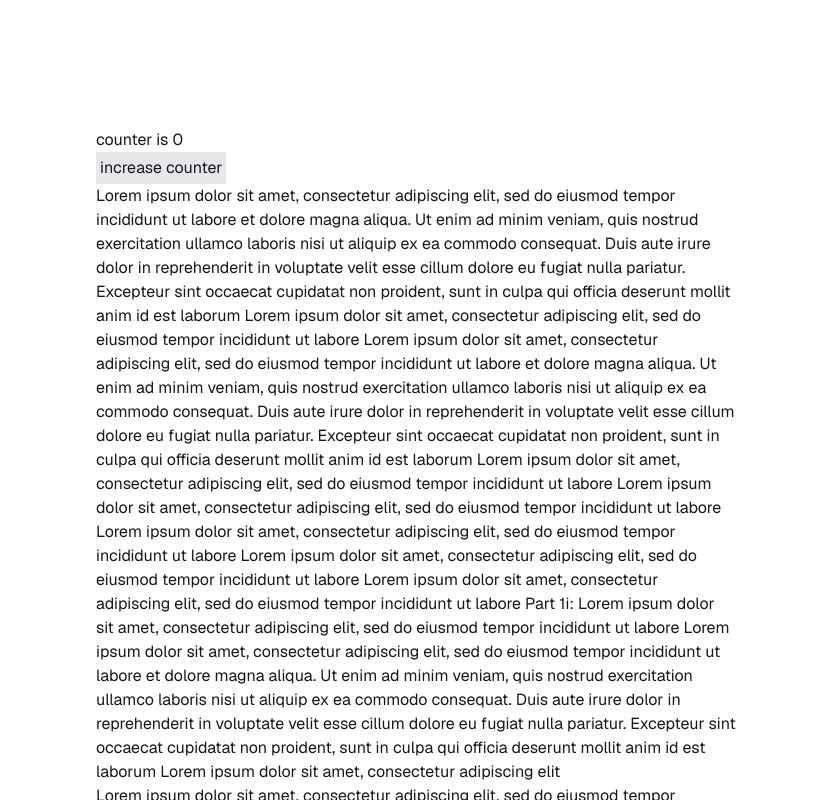
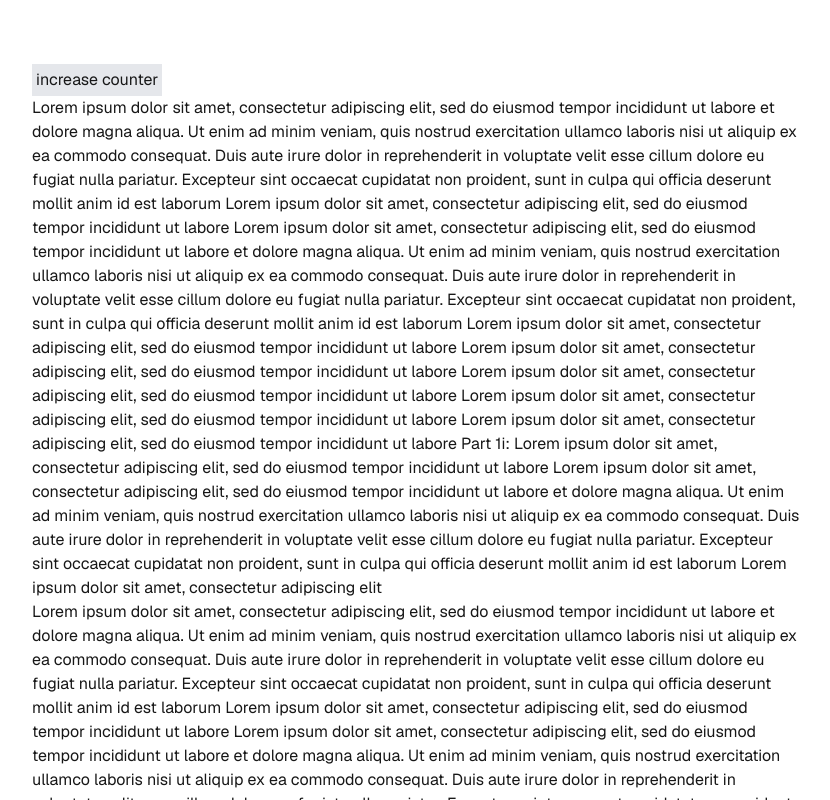
Before and after one commit to vinassefranche/use-transition-hanging, a Next.js app: page / in a window 1280 px wide. Shown: the top 800 px of the page, without its empty margins (224-1054 px from the left). Built offline with nearby package versions, Linux system fonts and the light colour scheme.

Commit message:
Simplify html

```diff
--- a/app/page.tsx
+++ b/app/page.tsx
@@ -4,11 +4,9 @@ import { IncreaseButton } from "./increaseButton";
 export const dynamic = "force-dynamic";
 
 export default async function Home() {
-  const counter = await getCounter()
+  await getCounter()
   return (
-    <div className="flex min-h-screen items-center justify-center font-sans">
-      <main className="flex min-h-screen w-full max-w-3xl flex-col items-center py-32 px-16 bg-white sm:items-start">
-        <div>counter is {counter}</div>
+    <div className="flex min-h-screen items-center max-w-3xl flex-col justify-center font-sans py-16 mx-auto bg-white sm:items-start">
       <IncreaseButton />
       <BigBlock />
       <BigBlock />
@@ -17,7 +15,6 @@ export default async function Home() {
       <BigBlock />
       <BigBlock />
       <BigBlock />
-      </main>
     </div>
   );
 }
```
Lines whose indentation alone changed are shown as unchanged.
